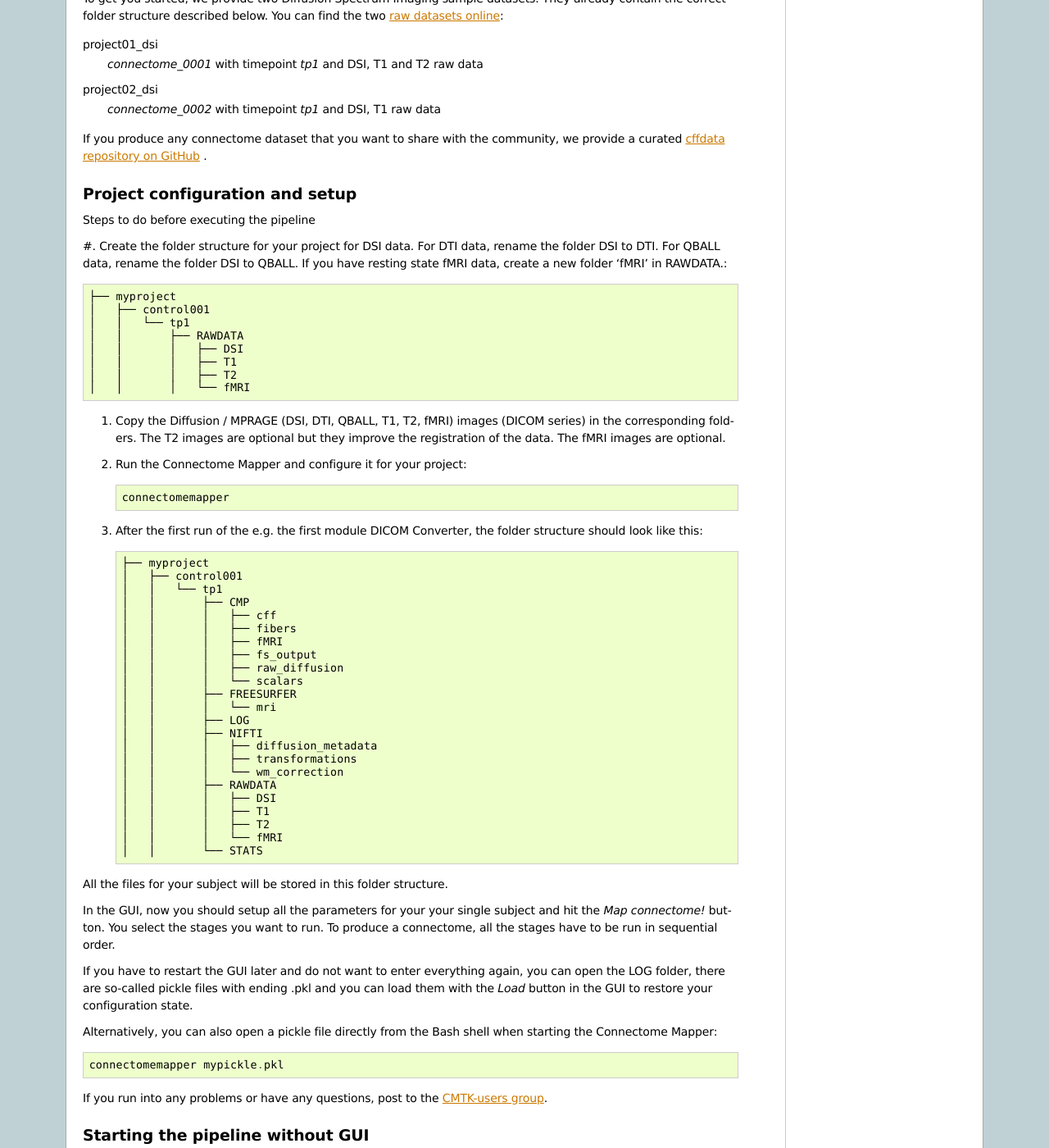
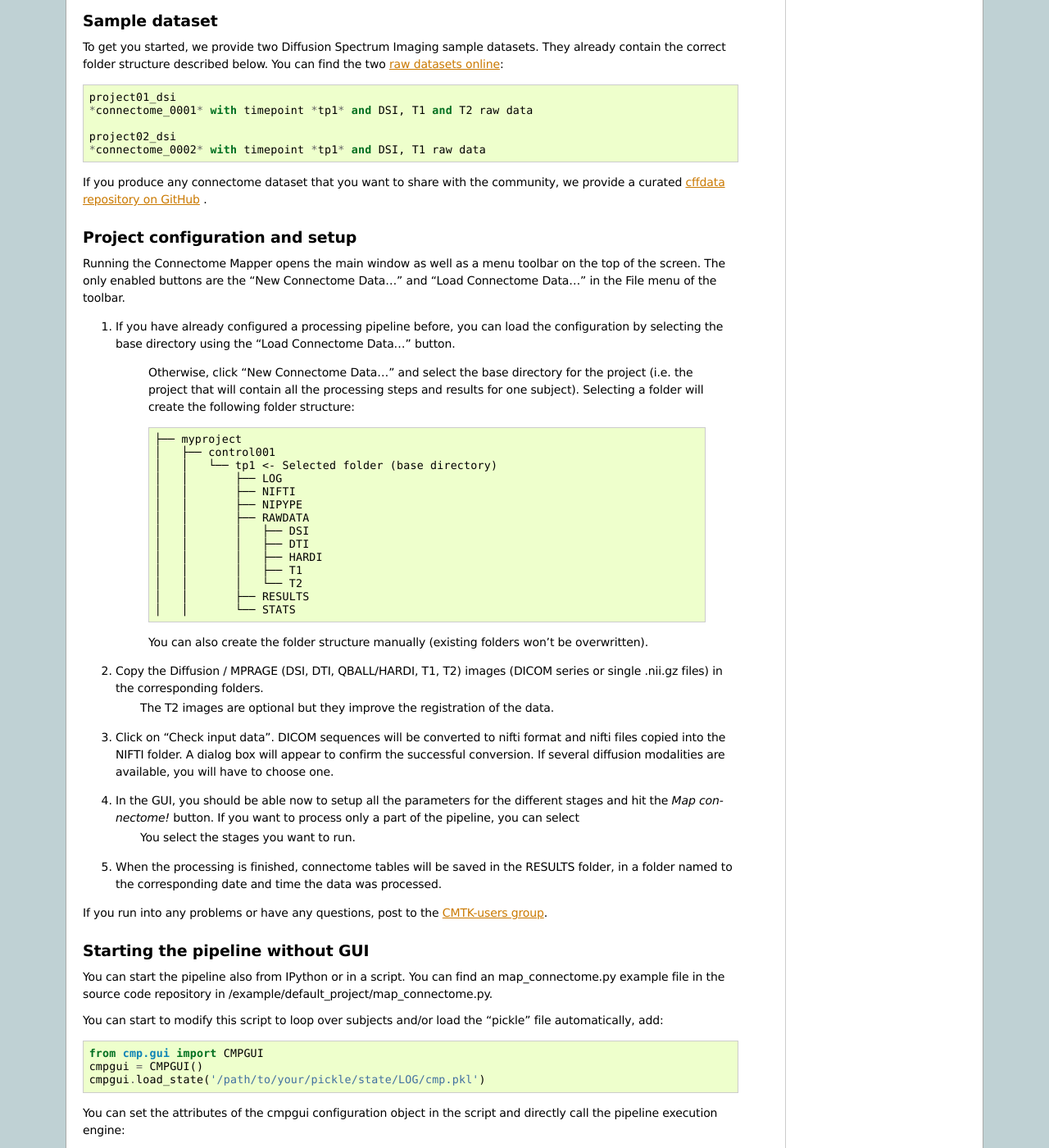
Before and after one commit to connectomicslab/connectomemapper3, a Sphinx documentation site: the page built from documentation/installation.rst, in a window 1280 px wide and 1400 px high, scrolled down 2172 px. Shown: the whole window at 82% size. Built offline with Sphinx 7.4.7, drawn with Linux system fonts in a browser that asks for light colours; the version number could not be read and is left out; some of the changed text lies outside the part shown.

Commit message:
Changes in documentation; Added inspection of motion and eddy current correction; Redefined DTK diffusion flow to avoid resampling of ROIs done when using non-DTK tools

```diff
--- a/documentation/index.rst
+++ b/documentation/index.rst
@@ -16,6 +16,12 @@ Hospital Center and University of Lausanne (UNIL-CHUV), Switzerland
 
 This software is distributed under the open-source license Modified BSD.
 
+*********
+Citations
+*********
+
+Please cite `[Alessandro et al., 2012] <http://www.plosone.org/article/info%3Adoi%2F10.1371%2Fjournal.pone.0048121>`_ when using the Connectome Mapper.
+
 Contents:
 
 .. toctree::
--- a/documentation/installation.rst
+++ b/documentation/installation.rst
@@ -82,11 +82,11 @@ Manual installation (all distributions)
 ---------------------------------------
 
 Manual installation is divided between the Python libraries needed by the Connectome Mapper and the CMTKlib and the libraries needed by the DTB binaries. Files for manual installation is the zipped archive of the Connectome Mapper.
+
 * As we will use `easy_install` in order to have access to the latest libraries even on older systems the python-setuptools package is needed. Ipython is strongly recommended for debugging purposes. Debian/Ubuntu command: `sudo apt-get install python-setuptools ipython`
 * Python libraries needed: traits, traitsui, pyface, nibabel, numpy, networkx, scipy. Easy_install command: `sudo easy_install traits traitsui pyface nibabel numpy networkx scipy nose`
 * Install our forked version of Nipype (http://nipy.sourceforge.net/nipype/). For now, we require a modified vesion Nipype interfaces that is available on our Github repository (https://github.com/LTS5/nipype). To install it clone to your machine the nipype fork by typing `git clone git://github.com/LTS5/nipype.git`, and run the install script with `sudo python setup.py install`. You will have to remove already installed versions of nipype if they were installed through apt-get (installation location: `/usr/lib/pyshared`) as it will take precedence over versions installed through the setup.py script.
 * Libraries needed by the DTB binaries: boost (module program-options), nifti, blitz. Debian/Ubuntu
-
 
 Now, you are ready to start the Connectome Mapper from the Bash Shell::
 
@@ -99,11 +99,11 @@ Sample dataset
 To get you started, we provide two Diffusion Spectrum Imaging sample datasets. They already contain the correct
 folder structure described below. You can find the two `raw datasets online <http://cmtk.org/datasets/rawdata/>`_::
 
-project01_dsi
-    *connectome_0001* with timepoint *tp1* and DSI, T1 and T2 raw data
+	project01_dsi
+    	*connectome_0001* with timepoint *tp1* and DSI, T1 and T2 raw data
 
-project02_dsi
-    *connectome_0002* with timepoint *tp1* and DSI, T1 raw data
+	project02_dsi
+    	*connectome_0002* with timepoint *tp1* and DSI, T1 raw data
 
 If you produce any connectome dataset that you want to share with the community, we provide a curated
 `cffdata repository on GitHub <http://github.com/LTS5/cffdata>`_ .
@@ -112,64 +112,39 @@ If you produce any connectome dataset that you want to share with the community,
 Project configuration and setup
 ===============================
 
-Steps to do before executing the pipeline
+Running the Connectome Mapper opens the main window as well as a menu toolbar on the top of the screen. The only enabled buttons are the "New Connectome Data..." and "Load Connectome Data..." in the File menu of the toolbar.
 
-#. Create the folder structure for your project for DSI data. For DTI data, rename the folder DSI to DTI. For QBALL data, rename the folder DSI to QBALL.
-If you have resting state fMRI data, create a new folder 'fMRI' in RAWDATA.::
+#. If you have already configured a processing pipeline before, you can load the configuration by selecting the base directory using the "Load Connectome Data..." button.
 
-	├── myproject
-	│   ├── control001
-	│   │   └── tp1
-	│   │       ├── RAWDATA
-	│   │       │   ├── DSI
-	│   │       │   ├── T1
-	│   │       │   ├── T2
-	│   │       │   └── fMRI
+	Otherwise, click "New Connectome Data..." and select the base directory for the project (i.e. the project that will contain all the processing steps and results for one subject). Selecting a folder will create the following folder structure::
 
-#. Copy the Diffusion / MPRAGE (DSI, DTI, QBALL, T1, T2, fMRI) images (DICOM series) in the corresponding folders.
-   The T2 images are optional but they improve the registration of the data. The fMRI images are optional.
+		├── myproject
+		│   ├── control001
+		│   │   └── tp1 <- Selected folder (base directory)
+		│   │       ├── LOG
+		│   │       ├── NIFTI
+		│   │       ├── NIPYPE
+		│   │       ├── RAWDATA
+		│   │       │   ├── DSI
+		│   │       │   ├── DTI
+		│   │       │   ├── HARDI
+		│   │       │   ├── T1
+		│   │       │   └── T2
+		│   │       ├── RESULTS
+		│   │       └── STATS
 
-#. Run the Connectome Mapper and configure it for your project::
+	You can also create the folder structure manually (existing folders won't be overwritten).
 
-    connectomemapper
+#. Copy the Diffusion / MPRAGE (DSI, DTI, QBALL/HARDI, T1, T2) images (DICOM series or single .nii.gz files) in the corresponding folders.
+	The T2 images are optional but they improve the registration of the data.
 
-#. After the first run of the e.g. the first module DICOM Converter, the folder structure should look like this::
+#. Click on "Check input data". DICOM sequences will be converted to nifti format and nifti files copied into the NIFTI folder. A dialog box will appear to confirm the successful conversion. If several diffusion modalities are available, you will have to choose one.
 
-	├── myproject
-	│   ├── control001
-	│   │   └── tp1
-	│   │       ├── CMP
-	│   │       │   ├── cff
-	│   │       │   ├── fibers
-	│   │       │   ├── fMRI
-	│   │       │   ├── fs_output
-	│   │       │   ├── raw_diffusion
-	│   │       │   └── scalars
-	│   │       ├── FREESURFER
-	│   │       │   └── mri
-	│   │       ├── LOG
-	│   │       ├── NIFTI
-	│   │       │   ├── diffusion_metadata
-	│   │       │   ├── transformations
-	│   │       │   └── wm_correction
-	│   │       ├── RAWDATA
-	│   │       │   ├── DSI
-	│   │       │   ├── T1
-	│   │       │   ├── T2
-	│   │       │   └── fMRI
-	│   │       └── STATS
+#. In the GUI, you should be able now to setup all the parameters for the different stages and hit the *Map connectome!* button. If you want to process only a part of the pipeline, you can select
+	You select the stages you want to run.
 
-All the files for your subject will be stored in this folder structure.
+#. When the processing is finished, connectome tables will be saved in the RESULTS folder, in a folder named to the corresponding date and time the data was processed.
 
-In the GUI, now you should setup all the parameters for your your single subject and hit the *Map connectome!* button.
-You select the stages you want to run. To produce a connectome, all the stages have to be run in sequential order.
-
-If you have to restart the GUI later and do not want to enter everything again, you can open the LOG folder,
-there are so-called pickle files with ending .pkl and you can load them with the *Load* button in the GUI to restore your configuration state.
-
-Alternatively, you can also open a pickle file directly from the Bash shell when starting the Connectome Mapper::
-
-    connectomemapper mypickle.pkl
 
 If you run into any problems or have any questions, post to the `CMTK-users group <http://groups.google.com/group/cmtk-users>`_.
 
```
Also changed, not shown: 5 other files.
